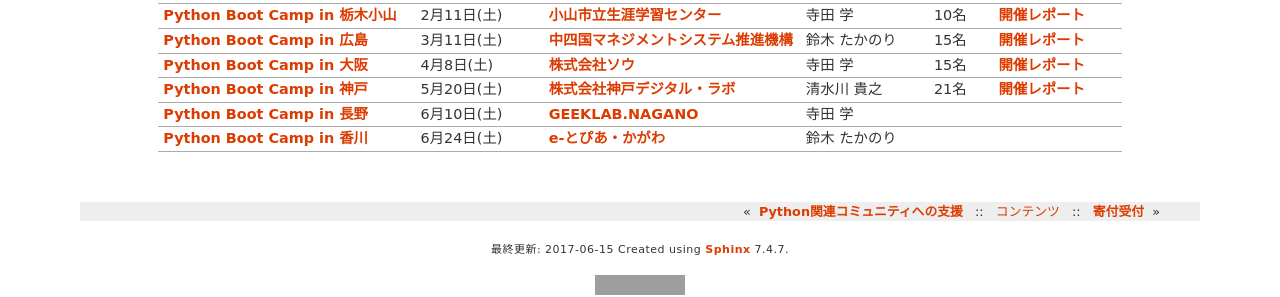
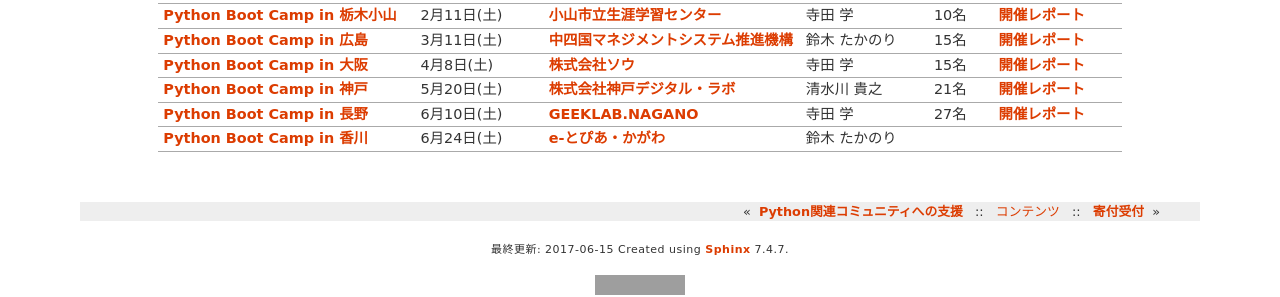
Before and after one commit to pyconjp/www.pycon.jp, a Sphinx documentation site: the page built from source/support/bootcamp.rst, in a window 1280 px wide. Shown: the part 1937-2234 px from the top of the page. Built offline with Sphinx 7.4.7, drawn with Linux system fonts in a browser that asks for light colours; grey boxes are pictures that could not be loaded.

Commit message:
Python Boot Camp 長野の実績を追加

```diff
--- a/source/support/bootcamp.rst
+++ b/source/support/bootcamp.rst
@@ -148,13 +148,13 @@
      - `株式会社神戸デジタル・ラボ <http://www.kdl.co.jp/company/access/>`_
      - 清水川 貴之
      - 21名
-     - `開催レポート <http://pyconjp.blogspot.jp/2017/05/python-boot-camp-in-kobe.html>`_
+     - `開催レポート <http://pyconjp.blogspot.jp/2017/05/python-boot-camp-in-kobe.html>`__
    * - `Python Boot Camp in 長野 <https://pyconjp.connpass.com/event/55693/>`_
      - 6月10日(土)
      - `GEEKLAB.NAGANO <http://geeklab-nagano.com/>`_
      - 寺田 学
-     -
-     -
+     - 27名
+     - `開催レポート <http://pyconjp.blogspot.jp/2017/06/python-boot-camp-in-nagano.html>`__
    * - `Python Boot Camp in 香川 <https://pyconjp.connpass.com/event/56141/>`_
      - 6月24日(土)
      - `e-とぴあ・かがわ <https://www.e-topia-kagawa.jp/>`_
```
